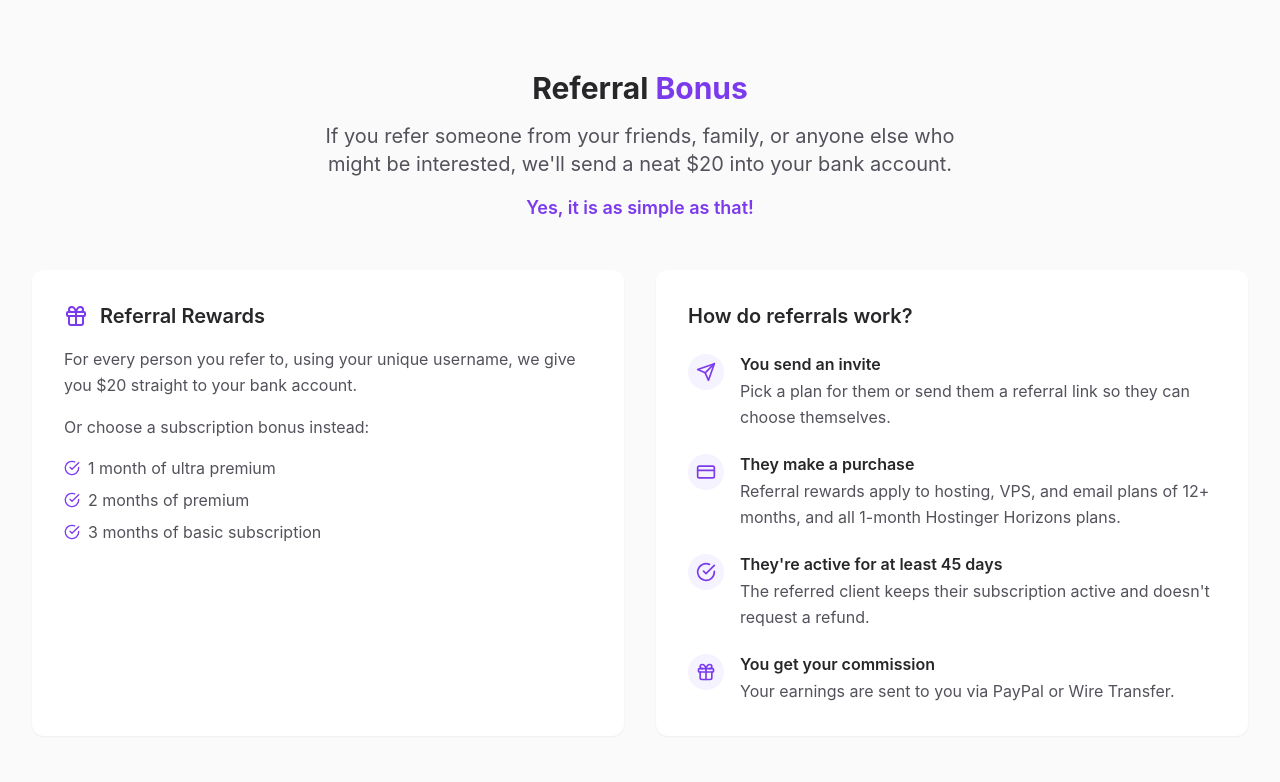
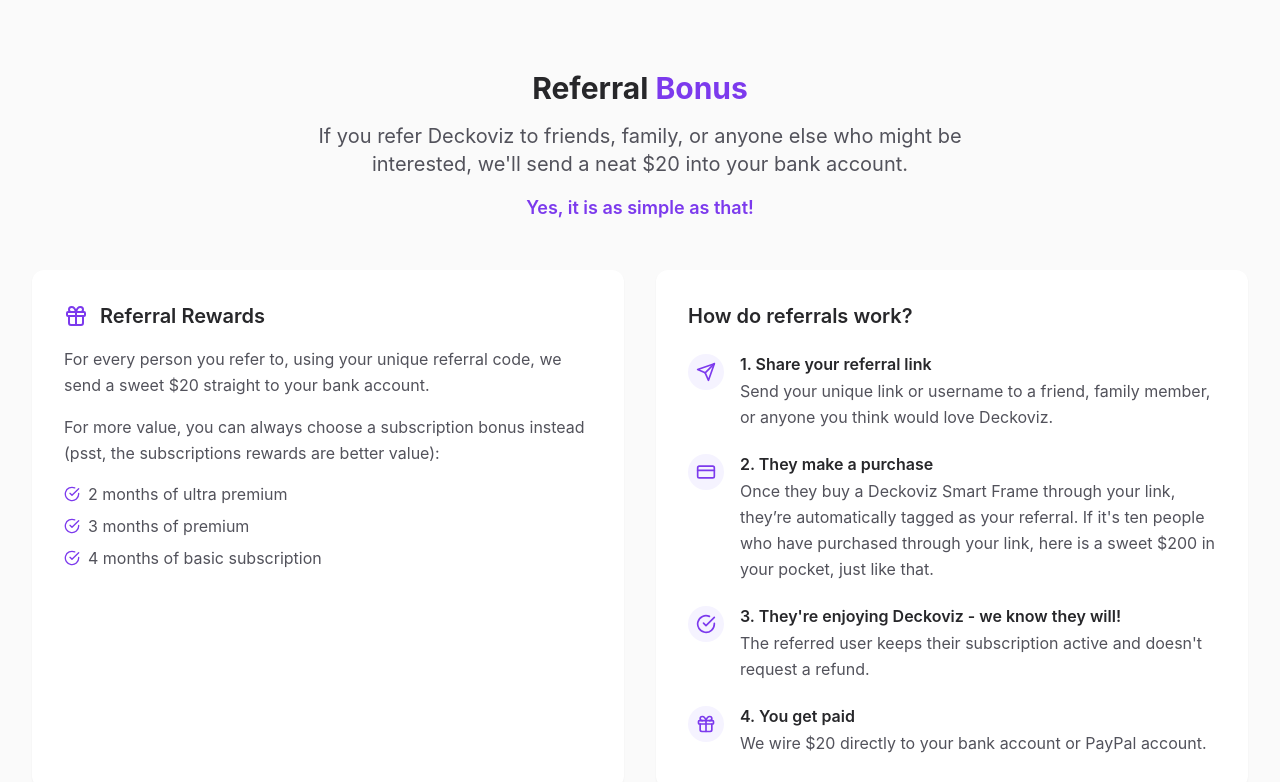
Before and after one commit to ImranShaikh8806/deckoviz_web, a React (Vite) app: page / in a window 1280 px wide. Shown: the part 7680-8462 px from the top of the page. Built offline with nearby package versions, Linux system fonts and the light colour scheme.

Commit message:
Update Referral.tsx

```diff
--- a/src/components/Referral.tsx
+++ b/src/components/Referral.tsx
@@ -10,7 +10,7 @@ const Referral: React.FC = () => {
             Referral <span className="text-primary-600">Bonus</span>
           </h2>
           <p className="text-xl text-gray-600 max-w-2xl mx-auto">
-            If you refer someone from your friends, family, or anyone else who might be interested, we'll send a neat $20 into your bank account.
+            If you refer Deckoviz to friends, family, or anyone else who might be interested, we'll send a neat $20 into your bank account.
           </p>
           <p className="text-lg text-primary-600 font-semibold mt-4">
             Yes, it is as simple as that!
@@ -24,23 +24,23 @@ const Referral: React.FC = () => {
               <h3 className="text-xl font-semibold">Referral Rewards</h3>
             </div>
             <p className="text-gray-600 mb-4">
-              For every person you refer to, using your unique username, we give you $20 straight to your bank account.
+              For every person you refer to, using your unique referral code, we send a sweet $20 straight to your bank account.
             </p>
             <p className="text-gray-600">
-              Or choose a subscription bonus instead:
+              For more value, you can always choose a subscription bonus instead (psst, the subscriptions rewards are better value):
             </p>
             <ul className="mt-4 space-y-2">
               <li className="flex items-center text-gray-600">
                 <CheckCircle className="text-primary-600 mr-2" size={16} />
-                1 month of ultra premium
+                2 months of ultra premium
               </li>
               <li className="flex items-center text-gray-600">
                 <CheckCircle className="text-primary-600 mr-2" size={16} />
-                2 months of premium
+                3 months of premium
               </li>
               <li className="flex items-center text-gray-600">
                 <CheckCircle className="text-primary-600 mr-2" size={16} />
-                3 months of basic subscription
+                4 months of basic subscription
               </li>
             </ul>
           </div>
@@ -53,9 +53,9 @@ const Referral: React.FC = () => {
                   <Send className="text-primary-600" size={20} />
                 </div>
                 <div>
-                  <h4 className="font-semibold mb-1">You send an invite</h4>
+                  <h4 className="font-semibold mb-1">1. Share your referral link</h4>
                   <p className="text-gray-600">
-                    Pick a plan for them or send them a referral link so they can choose themselves.
+                    Send your unique link or username to a friend, family member, or anyone you think would love Deckoviz.
                   </p>
                 </div>
               </div>
@@ -64,9 +64,9 @@ const Referral: React.FC = () => {
                   <CreditCard className="text-primary-600" size={20} />
                 </div>
                 <div>
-                  <h4 className="font-semibold mb-1">They make a purchase</h4>
+                  <h4 className="font-semibold mb-1">2. They make a purchase</h4>
                   <p className="text-gray-600">
-                    Referral rewards apply to hosting, VPS, and email plans of 12+ months, and all 1-month Hostinger Horizons plans.
+                    Once they buy a Deckoviz Smart Frame through your link, they’re automatically tagged as your referral. If it's ten people who have purchased through your link, here is a sweet $200 in your pocket, just like that.
                   </p>
                 </div>
               </div>
@@ -75,9 +75,9 @@ const Referral: React.FC = () => {
                   <CheckCircle className="text-primary-600" size={20} />
                 </div>
                 <div>
-                  <h4 className="font-semibold mb-1">They're active for at least 45 days</h4>
+                  <h4 className="font-semibold mb-1">3. They're enjoying Deckoviz - we know they will! </h4>
                   <p className="text-gray-600">
-                    The referred client keeps their subscription active and doesn't request a refund.
+                    The referred user keeps their subscription active and doesn't request a refund.
                   </p>
                 </div>
               </div>
@@ -86,9 +86,9 @@ const Referral: React.FC = () => {
                   <Gift className="text-primary-600" size={20} />
                 </div>
                 <div>
-                  <h4 className="font-semibold mb-1">You get your commission</h4>
+                  <h4 className="font-semibold mb-1">4. You get paid</h4>
                   <p className="text-gray-600">
-                    Your earnings are sent to you via PayPal or Wire Transfer.
+                    We wire $20 directly to your bank account or PayPal account.
                   </p>
                 </div>
               </div>
```
